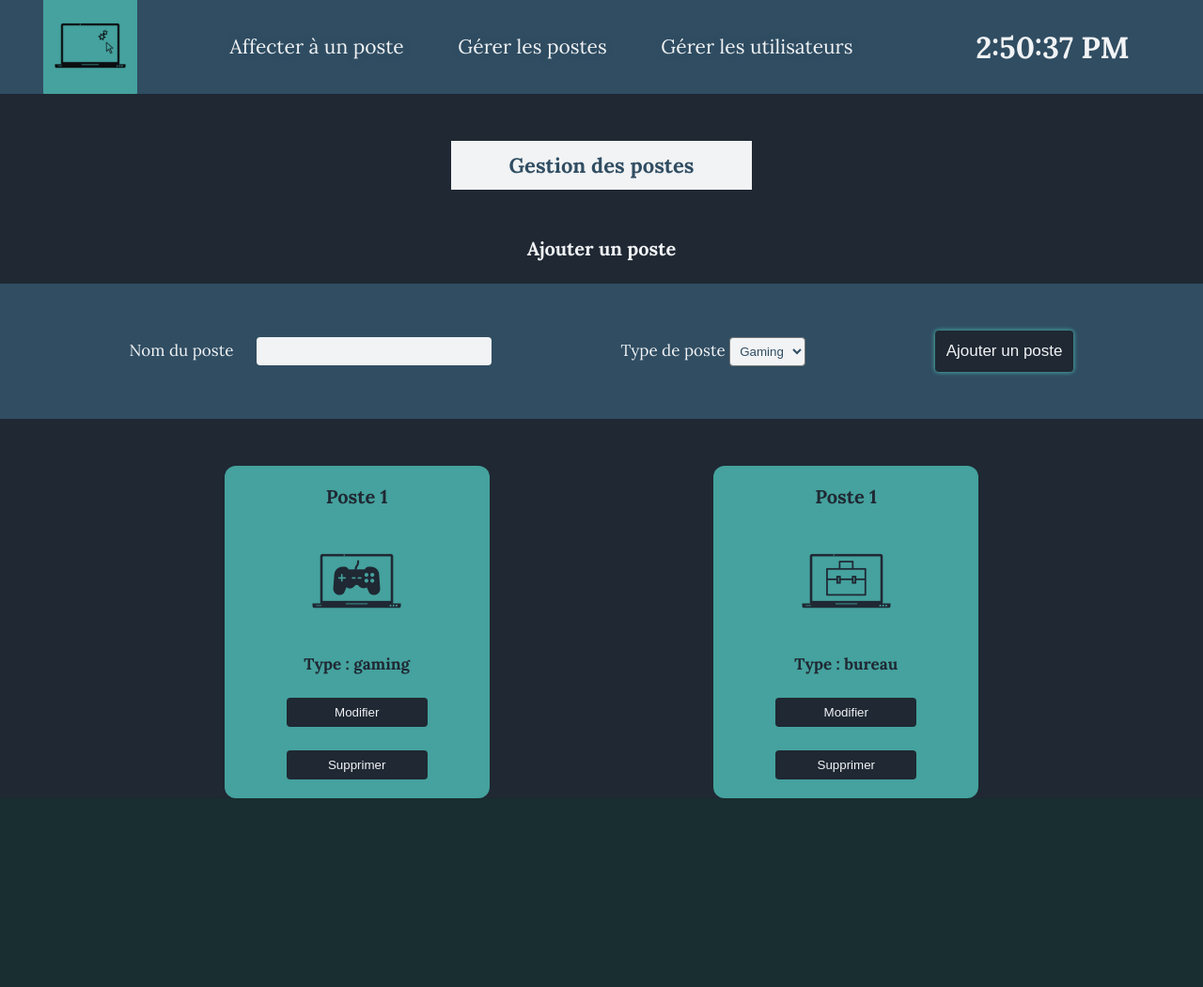
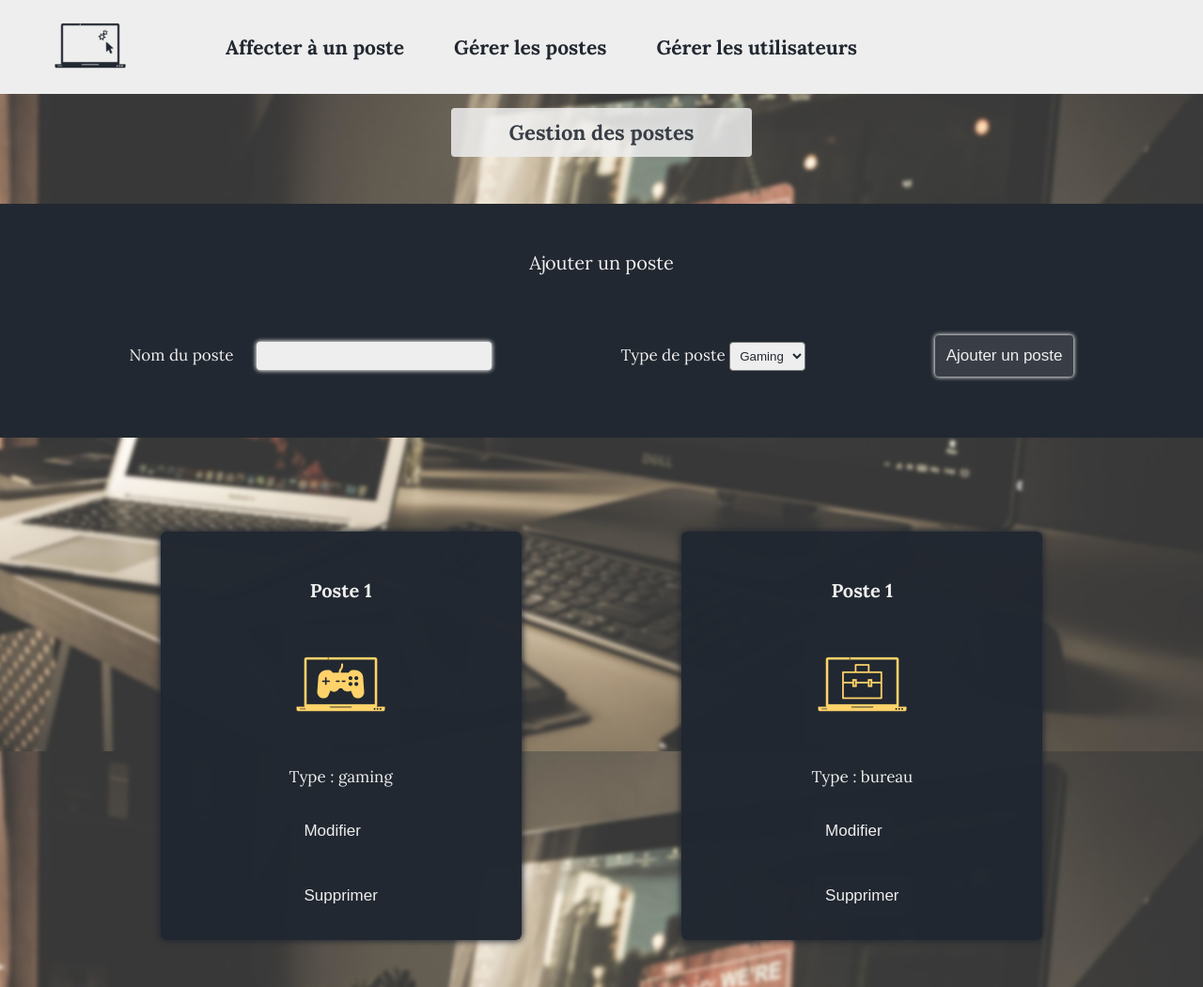
Before and after one commit to LAVITGaetan/test_entree, a PHP site: page /poste.php in a window 1280 px wide. Shown: the whole page at 94% size. Before the commit the page ends 850 px from the top, so only its background shows below. Run offline with PHP 8.4, Linux system fonts and the light colour scheme; data comes from the database, SQL or seed files in the repository; both versions use the stored data as it was after the commit.

Commit message:
Add files via upload
v1.2

```diff
--- a/cyber_test/index.php
+++ b/cyber_test/index.php
@@ -12,6 +12,8 @@
 </head>
 
 <body>
+
+<div class="connexion_container">
     <!-- Titre de la page -->
     <h1 class="titre_connexion">Bienvenue sur la page de connexion</h1>
 
@@ -20,7 +22,7 @@
 
         <!-- Logo -->
         <div class="formulaire_logo">
-            <img class="logo_formulaire" src="image/logo_blue.png" alt="logo du formulaire">
+            <img class="logo_formulaire" src="image/logo_yellow.png" alt="logo du formulaire">
         </div>
 
         <!-- Champ de saisi du pseudo -->
@@ -69,6 +71,7 @@
         }
     }
     ?>
+    </div>
 </body>
 
 </html>
--- a/cyber_test/style.css
+++ b/cyber_test/style.css
@@ -6,8 +6,11 @@
 
 /* Image de fond du site*/
 body{
-    background-color: #1F2833;
+    background: url(image/wallpaper.png);
     font-family: Lora;
+    background-position: center;
+    background-size: cover;
+    background-attachment: fixed;
 }
 
 /* Police*/
@@ -19,12 +22,12 @@ body{
 /* Retirer le style des liens*/
 a{
     text-decoration: none;
-    color: #f1f3f5;
+    color: #EEEEEE;
 }
 /* Titre de la page de connexion*/
 
 .titre_connexion{
-    color: #45a29e;
+    color: #222831;
     width: 50%;
     margin: 75px auto 0px auto;
     text-align: center;
@@ -33,23 +36,26 @@ a{
 }
 /* Titres des page*/
 .titre_principal{
-    color: #304D62;
-    background-color: #f1f3f5;
+    color: #393E46;
+    background-color: #eeeeeeda;
     padding: 12px;
     width: 25%;
-    margin: 50px auto;
+    margin: 15px auto;
     text-align: center;
     font-size: 22px;
     font-weight: bold;
+    border-radius: 4px;
 }
 
 .sous_titre{
-    color: #f1f3f5;
-    width: 50%;
-    margin: 50px auto 25px auto;
+    color: #EEEEEE;
+    background-color: #222831;
+    width: 100%;
+    margin: 50px auto 0 auto;
+    padding: 50px;
     text-align: center;
     font-size: 20px;
-    font-weight: bold;
+    font-weight: normal;
 }
 
 /* Menu du site*/
@@ -57,7 +63,7 @@ a{
     width: 100%;
     height: 100px;
     display: flex;
-    background-color: #304D62;
+    background-color: #EEEEEE;
 }
 
 .menu_home{
@@ -66,7 +72,7 @@ a{
     display: flex;
     align-items: center;
     justify-content: center;
-    background-color: #304D62;
+    background-color: #EEEEEE;
 }
 
 .menu_logo{
@@ -94,16 +100,15 @@ a{
     padding: 5px;
     float: left;
     list-style-type: none;
-    color: #f1f3f5;
+    color: #222831;
     font-size: 21px;
-    text-shadow: 0px 0px 6px #304D62;
-    border-bottom: 1px solid transparent;
+    font-weight: bold;
 }
 
 .menu_liste_item:hover{
     transition: .3s;
     cursor: pointer;
-    text-shadow: none;
+    text-shadow: 0px 0px 6px #FFD369;
 }
 
 .menu_timer{
@@ -112,11 +117,12 @@ a{
     display: flex;
     align-items: center;
     justify-content: center;
-    color: #f1f3f5;
+    color: #EEEEEE;
 }
 /* Fin du menu du site*/
 
 /* Page de connexion*/
+
 .formulaire_connexion{
     width: 100%;
     height: auto;
@@ -133,44 +140,48 @@ a{
 .connexion_label{
     width: 200px;
     text-align: center;
-    color: #f1f3f5;
+    color: #EEEEEE;
     font-size: 17px;
 }
 
 .connexion_entree{
     width: 250px;
-    background-color: #1F2833;
+    background-color: #EEEEEE;
     border: none;
-    border-bottom: 2px solid #45a29e;
+    border-bottom: 2px solid #222831;
     margin: 10px 0 40px -25px;
-    box-shadow: 0px 0px 4px 1px #45a29e;
-    color: #f1f3f5;
+    box-shadow: 0px 0px 4px 1px #222831;
+    color: #EEEEEE;
     font-size: 17px;
     padding: 5px;
     border-radius: 4px;
+    box-shadow: 0px 0px 4px 1px #EEEEEE;
 }
 
 .formulaire_bouton{
+    transition: .3s;
     padding: 12px;
-    background-color: #1F2833;
-    color: #f1f3f5;
+    background-color: #393E46;
+    color: #EEEEEE;
     border: none;
     border-radius: 4px;
     font-size: 17px;
-    box-shadow: 0px 0px 4px 1px #45a29e;
+    box-shadow: 0px 0px 4px 1px #EEEEEE;
 }
 
 .formulaire_bouton:hover{
     transition: .3s;
     cursor: pointer;
+    color: #FFD369;
+    box-shadow: 0px 0px 4px 1px #FFD369;
 }
 
 /* Page d'accueil*/
 .container_lien{
     width: 100%;
-    height: 300px;
+    height: auto;
     margin-top: 50px;
-    margin-bottom: 50px;
+    margin-bottom: 25px;
     display: flex;
     justify-content: space-evenly;
 }
@@ -203,38 +229,38 @@ a{
     justify-content: space-evenly;
     align-items: center;
     margin-bottom: 50px;
-    margin-top: 25px;
-    padding-top: 50px;
-    padding-bottom: 50px;
-    background-color: #304D62;
+    padding-top: 15px;
+    padding-bottom: 65px;
+    background-color: #222831;
 }
 
 .ajout_label{
     text-align: center;
-    color: #f1f3f5;
+    color: #EEEEEE;
     font-size: 17px;
 }
 
 .ajout_entree{
     width: 250px;
-    background-color: #f1f3f5;
+    background-color: #EEEEEE;
     border: none;
-    color: #1F2833;
+    color: #EEEEEE;
     font-size: 17px;
     padding: 5px;
     border-radius: 4px;
     margin-left: 20px;
+    box-shadow: 0px 0px 4px 1px #EEEEEE;
 }
 
 select{
     padding: 6px;
-    background-color: #f1f3f5;
-    color: #304D62;
+    background-color: #EEEEEE;
+    color: #222831;
     border-radius: 4px;
 }
 
 option{
-    color: #1F2833;
+    color: #EEEEEE;
 }
 
 /* Page de gestion des utilisateurs*/
@@ -272,43 +298,50 @@ option{
     display: flex;
     flex-wrap: wrap;
     justify-content: space-evenly;
-    margin-top: -50px;
+    padding-bottom: 50px;
+    padding-top: 50px;
 }
 
 .poste_carte{
-    width: 22%;
+    width: 30%;
+    height: auto;
+    background-color: #222831fd;
     display: flex;
+    align-items: center;
+    justify-content: center;
     flex-direction: column;
-    align-items: center;
-    margin-top: 50px;
-    background-color: #45a29e;
-    padding: 20px;
-    border-radius: 12px;
+    border-radius: 6px;
+    box-shadow: 0px 0px 7px 1px #222831;
+    padding-top: 25px;
+    padding-bottom: 25px;
 }
 
 .poste_logo{
     width: 125px;
-    margin: 15px 0;
+    border-radius: 4px;
+    margin-top: 25px;
 }
 
 .poste_nom{
-    color: #1F2833;
+    color: #EEEEEE;
+    font-weight: normal;
+    font-size: 20px;
+    margin-top: 25px;
     font-weight: bold;
-    font-size: 20px;
 }
 
 .poste_type{
-    color: #1F2833;
-    font-weight: bold;
+    color: #EEEEEE;
     font-size: 17px;
+    margin-top: 25px;
 }
 
 .poste_action{
-    width: 150px;
-    padding: 8px;
-    background-color: #1F2833;
-    color: #f1f3f5;
+    padding: 12px;
+    background-color: #222831;
+    color: #EEEEEE;
     border: none;
     border-radius: 4px;
     margin-top: 25px;
+    font-size: 17px;
 }
```
Also changed, not shown: other parts of cyber_test/style.css (+24 -8 lines), cyber_test/accueil.php (+15 -8 lines), cyber_test/reservation (1).sql (added, +84 -0 lines), cyber_test/image/logo_ajouter.png, cyber_test/image/logo_bureau.png, cyber_test/image/logo_dark.png, cyber_test/image/logo_gaming.png, cyber_test/image/logo_light.png, cyber_test/image/logo_membre.png (added), cyber_test/image/logo_modifier.png, cyber_test/image/logo_poste.png (added), cyber_test/image/logo_reservation.png (added), cyber_test/image/logo_supprimer.png, cyber_test/image/logo_yellow.png (added), 1 more files.
